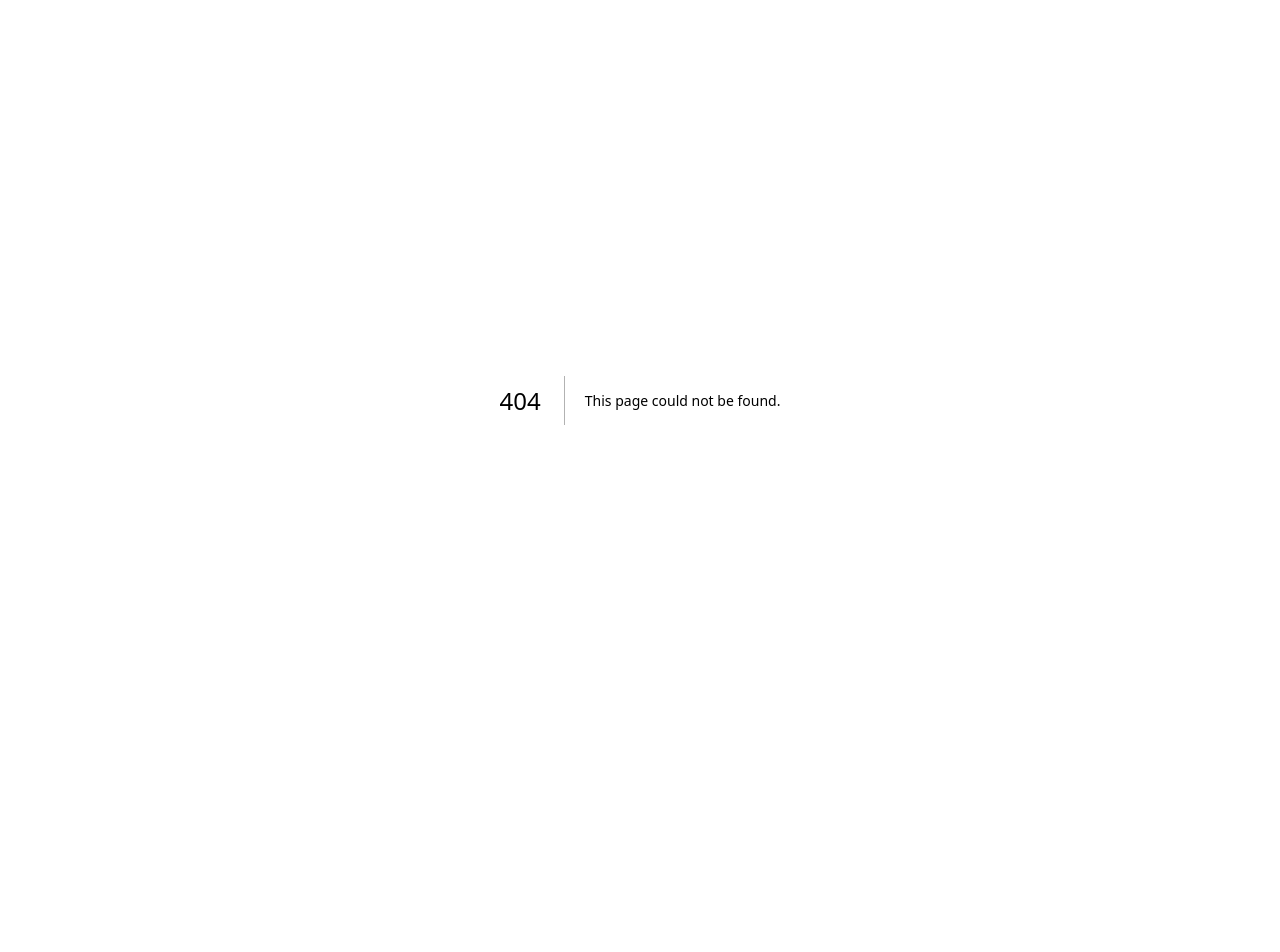
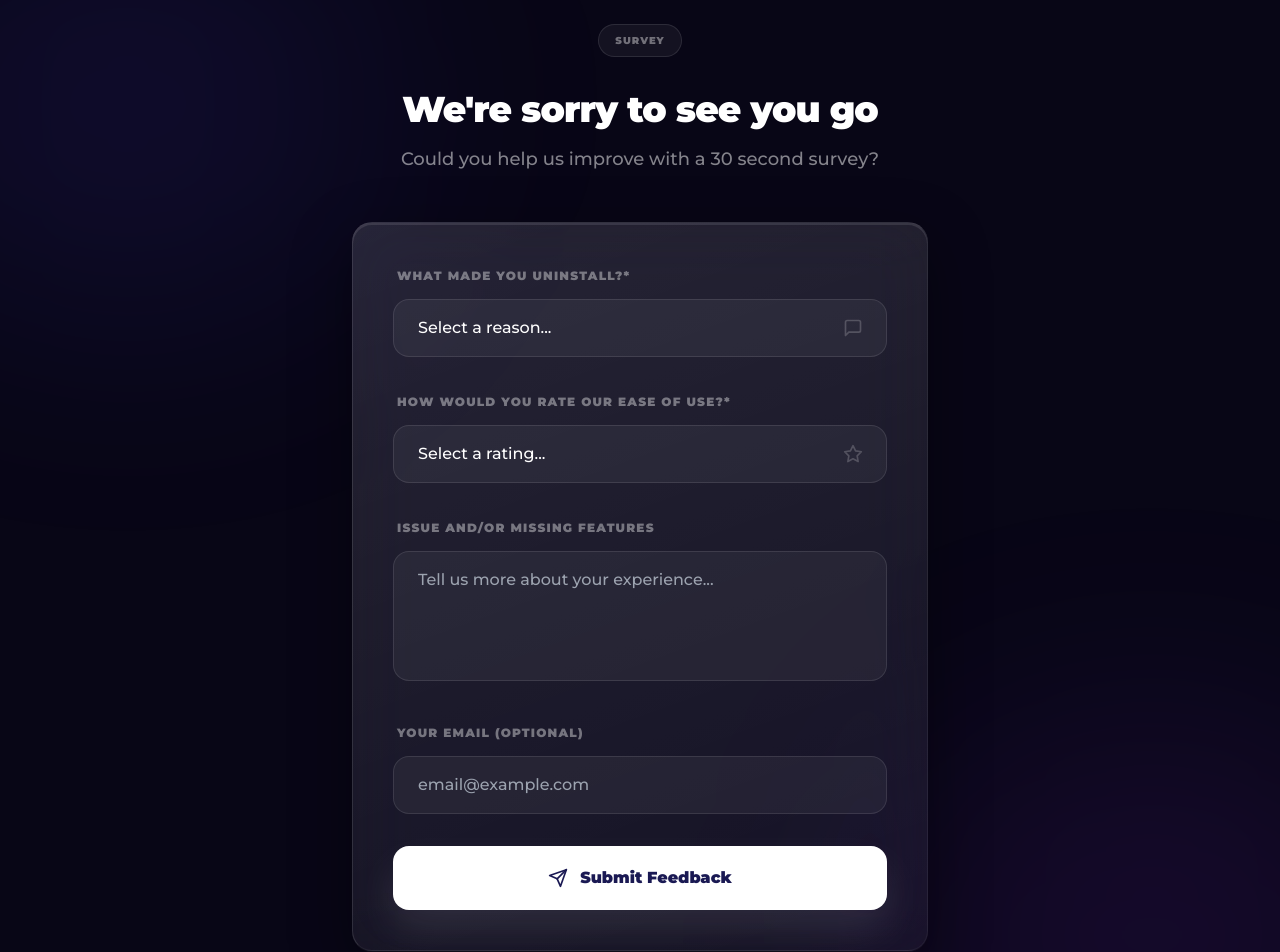
Before and after one commit to Hemang-05/Job_hunt_easy, a Next.js app in the folder dashboard/: page /uninstall in a window 1280 px wide. Before the commit this address had no page. Shown: the top 952 px of the page. Before the commit the page ends 800 px from the top, so only its background shows below. Built offline with nearby package versions, Linux system fonts and the light colour scheme.

Commit message:
feat: add premium uninstall feedback page

```diff
--- /dev/null
+++ b/dashboard/app/uninstall/page.tsx
@@ -0,0 +1,160 @@
+'use client'
+
+import { useState } from 'react'
+import { useRouter } from 'next/navigation'
+import { ArrowLeft, MessageSquare, Star, Send, CheckCircle2 } from 'lucide-react'
+import Link from 'next/link'
+
+export default function UninstallPage() {
+  const [submitted, setSubmitted] = useState(false)
+  const [loading, setLoading] = useState(false)
+  const router = useRouter()
+
+  const handleSubmit = async (e: React.FormEvent) => {
+    e.preventDefault()
+    setLoading(true)
+    // Simulate submission
+    await new Promise(resolve => setTimeout(resolve, 1500))
+    setLoading(false)
+    setSubmitted(true)
+  }
+
+  if (submitted) {
+    return (
+      <div className="min-h-screen bg-[#080616] flex items-center justify-center p-6">
+        <div className="max-w-md w-full text-center space-y-8">
+          <div className="w-24 h-24 bg-emerald-500/10 rounded-[32px] flex items-center justify-center mx-auto border border-emerald-500/20 shadow-[0_0_40px_rgba(16,185,129,0.1)]">
+            <CheckCircle2 className="w-12 h-12 text-emerald-400" />
+          </div>
+          <div className="space-y-4">
+            <h1 className="text-3xl font-black text-white tracking-tight">Thank you for the feedback</h1>
+            <p className="text-white/50 font-medium leading-relaxed">
+              We&apos;ve received your survey. Your input helps us make Job Hunt Easy better for everyone.
+            </p>
+          </div>
+          <div className="pt-8">
+            <Link
+              href="/"
+              className="inline-flex items-center gap-2 text-indigo-400 hover:text-indigo-300 font-bold transition-colors"
+            >
+              <ArrowLeft className="w-4 h-4" /> Back to Home
+            </Link>
+          </div>
+        </div>
+      </div>
+    )
+  }
+
+  return (
+    <div className="min-h-screen bg-[#080616] flex flex-col items-center justify-center p-6 relative overflow-hidden">
+      {/* Background Glows */}
+      <div className="absolute top-[-10%] left-[-10%] w-[40%] h-[40%] bg-indigo-600/10 rounded-full blur-[120px] pointer-events-none" />
+      <div className="absolute bottom-[-10%] right-[-10%] w-[40%] h-[40%] bg-purple-600/10 rounded-full blur-[120px] pointer-events-none" />
+
+      <div className="max-w-xl w-full relative z-10">
+        <div className="text-center mb-12 space-y-4">
+          <div className="inline-flex items-center gap-2 px-4 py-2 bg-white/5 border border-white/10 rounded-full text-[10px] font-black text-white/40 tracking-widest uppercase mb-4">
+            Survey
+          </div>
+          <h1 className="text-4xl font-black text-white tracking-tight">We&apos;re sorry to see you go</h1>
+          <p className="text-white/50 text-lg font-medium leading-relaxed">
+            Could you help us improve with a 30 second survey?
+          </p>
+        </div>
+
+        <form onSubmit={handleSubmit} className="glass-tile p-10 space-y-8">
+          <div className="grid grid-cols-1 gap-8">
+            {/* Reason Dropdown */}
+            <div className="space-y-3">
+              <label className="text-xs font-black text-white/40 uppercase tracking-widest ml-1">
+                What made you uninstall?*
+              </label>
+              <div className="relative group">
+                <select
+                  required
+                  className="w-full bg-white/5 border border-white/10 text-white rounded-2xl px-6 py-4 appearance-none focus:outline-none focus:ring-2 focus:ring-indigo-500/50 focus:border-indigo-500/50 transition-all font-medium group-hover:bg-white/[0.08]"
+                >
+                  <option value="" className="bg-[#0d1c30]">Select a reason...</option>
+                  <option value="technical" className="bg-[#0d1c30]">Technical issues / Bugs</option>
+                  <option value="difficult" className="bg-[#0d1c30]">Too difficult to use</option>
+                  <option value="missing" className="bg-[#0d1c30]">Missing key features</option>
+                  <option value="expensive" className="bg-[#0d1c30]">Too expensive</option>
+                  <option value="other" className="bg-[#0d1c30]">Found a better alternative</option>
+                </select>
+                <div className="absolute right-6 top-1/2 -translate-y-1/2 pointer-events-none text-white/20">
+                  <MessageSquare className="w-5 h-5" />
+                </div>
+              </div>
+            </div>
+
+            {/* Ease of Use Dropdown */}
+            <div className="space-y-3">
+              <label className="text-xs font-black text-white/40 uppercase tracking-widest ml-1">
+                How would you rate our ease of use?*
+              </label>
+              <div className="relative group">
+                <select
+                  required
+                  className="w-full bg-white/5 border border-white/10 text-white rounded-2xl px-6 py-4 appearance-none focus:outline-none focus:ring-2 focus:ring-indigo-500/50 focus:border-indigo-500/50 transition-all font-medium group-hover:bg-white/[0.08]"
+                >
+                  <option value="" className="bg-[#0d1c30]">Select a rating...</option>
+                  <option value="5" className="bg-[#0d1c30]">5 - Excellent</option>
+                  <option value="4" className="bg-[#0d1c30]">4 - Very Good</option>
+                  <option value="3" className="bg-[#0d1c30]">3 - Average</option>
+                  <option value="2" className="bg-[#0d1c30]">2 - Poor</option>
+                  <option value="1" className="bg-[#0d1c30]">1 - Very Poor</option>
+                </select>
+                <div className="absolute right-6 top-1/2 -translate-y-1/2 pointer-events-none text-white/20">
+                  <Star className="w-5 h-5" />
+                </div>
+              </div>
+            </div>
+
+            {/* Features Textarea */}
+            <div className="space-y-3">
+              <label className="text-xs font-black text-white/40 uppercase tracking-widest ml-1">
+                Issue and/or missing features
+              </label>
+              <textarea
+                placeholder="Tell us more about your experience..."
+                rows={4}
+                className="w-full bg-white/5 border border-white/10 text-white rounded-2xl px-6 py-4 focus:outline-none focus:ring-2 focus:ring-indigo-500/50 focus:border-indigo-500/50 transition-all font-medium hover:bg-white/[0.08] resize-none"
+              />
+            </div>
+
+            {/* Email Field */}
+            <div className="space-y-3">
+              <label className="text-xs font-black text-white/40 uppercase tracking-widest ml-1">
+                Your email (optional)
+              </label>
+              <input
+                type="email"
+                placeholder="email@example.com"
+                className="w-full bg-white/5 border border-white/10 text-white rounded-2xl px-6 py-4 focus:outline-none focus:ring-2 focus:ring-indigo-500/50 focus:border-indigo-500/50 transition-all font-medium hover:bg-white/[0.08]"
+              />
+            </div>
+          </div>
+
+          <button
+            type="submit"
+            disabled={loading}
+            className="w-full bg-white text-[#1A1953] font-black py-5 rounded-2xl flex items-center justify-center gap-3 transition-all hover:scale-[1.02] active:scale-[0.98] disabled:opacity-50 disabled:scale-100 shadow-[0_20px_40px_rgba(255,255,255,0.1)]"
+          >
+            {loading ? (
+              <div className="w-6 h-6 border-4 border-[#1A1953]/20 border-t-[#1A1953] rounded-full animate-spin" />
+            ) : (
+              <>
+                <Send className="w-5 h-5" />
+                Submit Feedback
+              </>
+            )}
+          </button>
+        </form>
+
+        <p className="text-center mt-12 text-white/20 text-xs font-bold tracking-widest uppercase">
+          &copy; {new Date().getFullYear()} Job Hunt Easy. All rights reserved.
+        </p>
+      </div>
+    </div>
+  )
+}
```
